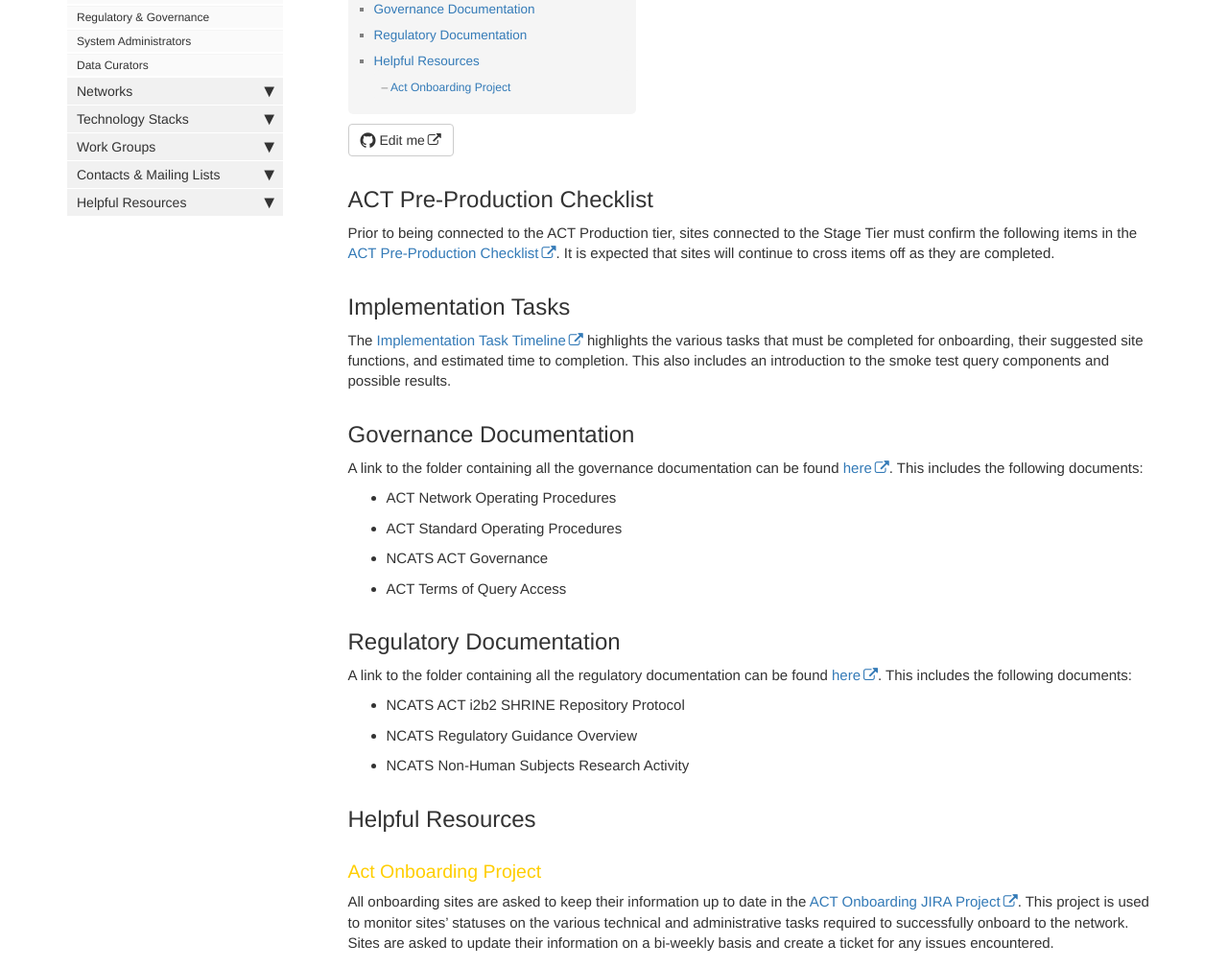
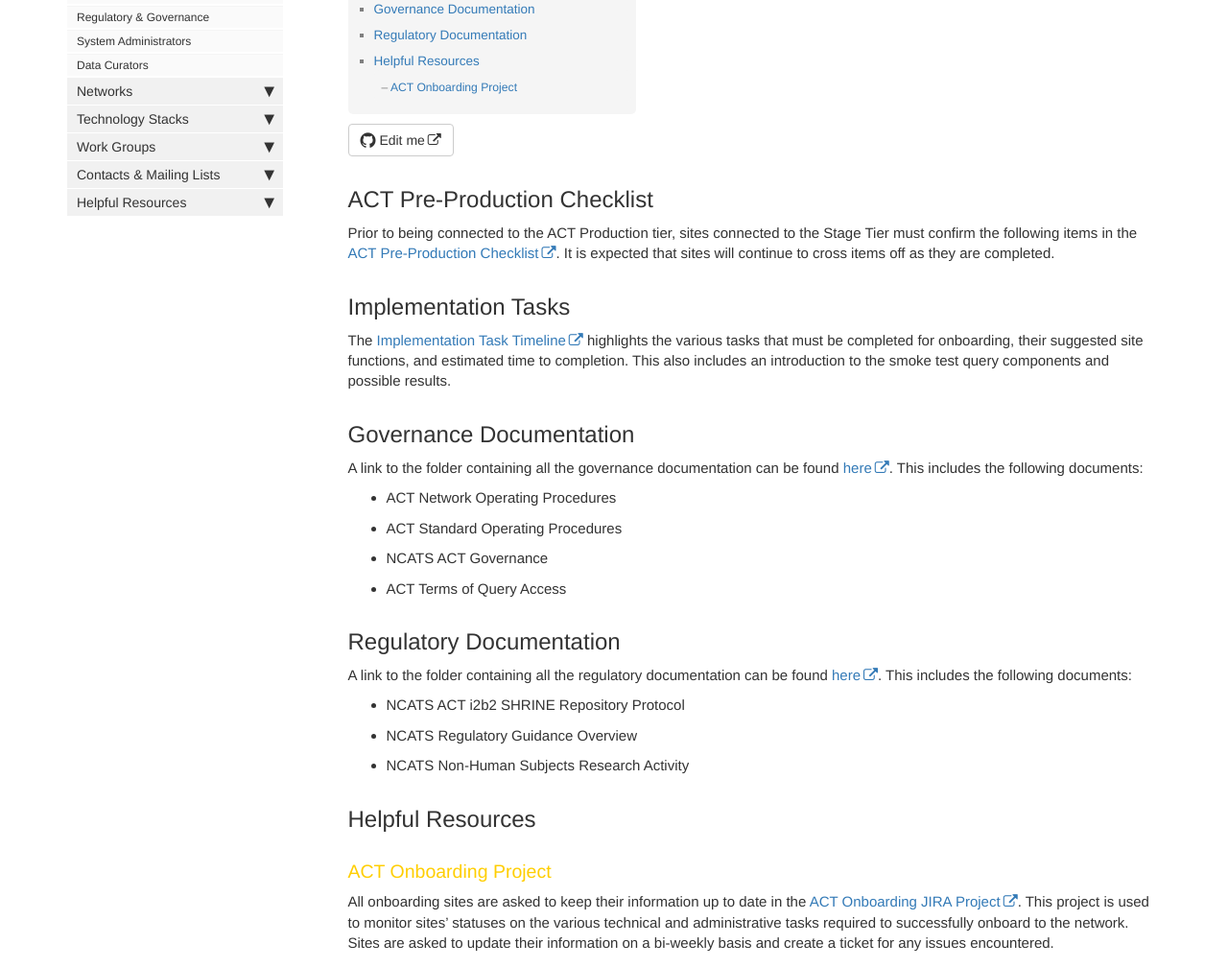
Before and after one commit to dbmi-pitt/ACT-Network, a Jekyll site: the page built from pages/mydoc/project_managers.md, in a window 1280 px wide and 1400 px high. Shown: the part 230-1238 px from the top of the window at 96% size. Built offline with Jekyll 4.4.1, drawn with Linux system fonts in a browser that asks for light colours; comment, search, counter and statistics services are not loaded.

```diff
--- a/pages/mydoc/project_managers.md
+++ b/pages/mydoc/project_managers.md
@@ -27,7 +27,7 @@ A link to the folder containing all the regulatory documentation can be found [h
 * NCATS Non-Human Subjects Research Activity
 
 ## Helpful Resources
-### Act Onboarding Project
+### ACT Onboarding Project
 All onboarding sites are asked to keep their information up to date in the [ACT Onboarding JIRA Project](https://actnetwork.atlassian.net/projects/AOB/board). This project is used to monitor sites' statuses on the various technical and administrative tasks required to successfully onboard to the network. Sites are asked to update their information on a bi-weekly basis and create a ticket for any issues encountered.
 
 
```
